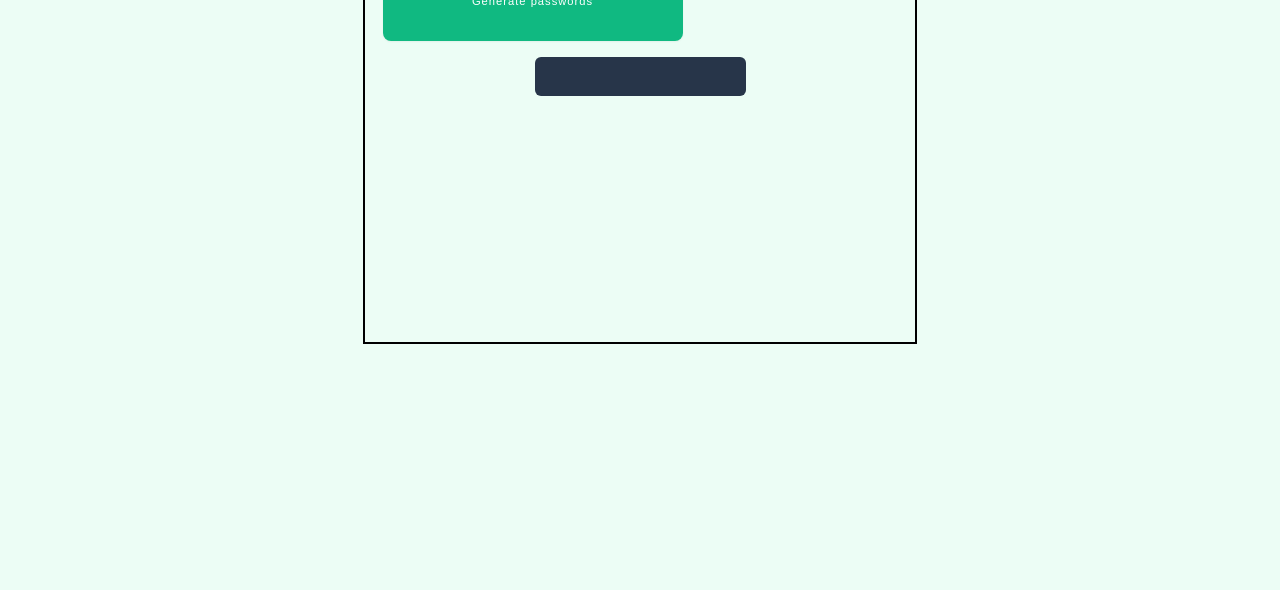
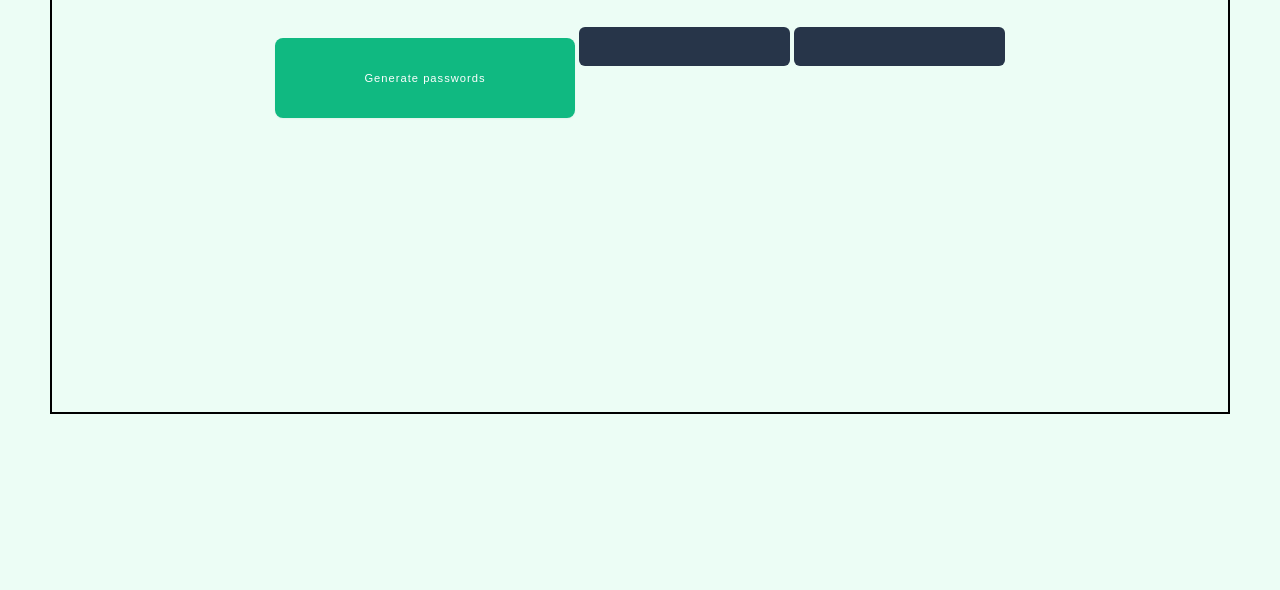
Before and after one commit to djimageonline/password_generator, a plain HTML site: page index.html in a window 1280 px wide. Shown: the part 210-800 px from the top of the page. Drawn offline with Linux system fonts and the light colour scheme.

Commit message:
style changes added divs

```diff
--- a/index.css
+++ b/index.css
@@ -4,15 +4,21 @@ body {
 }
 
 .container {
-  display: block;
-  margin-left: auto;
-  margin-right: auto;
-  width: 550px;
+  margin-top: 70px;
+  margin-left: 50px;
+  margin-right: 50px;
+
   height: 550px;
-  left: 642px;
-  top: 64px;
   text-align: center;
   border: 2px solid black;
+}
+
+.content-container {
+  height: 400px;
+  margin-top: 40px;
+  display: block;
+  justify-content: center;
+  align-items: center;
 }
 
 h1 {
@@ -62,6 +68,8 @@ color: #6B7280;
   height: 39px;
   left: 52px;
   top: 396px;
+  color:#5DEF92;
+  margin-top: 10px;
 
   background: #273549;
   border-radius: 6px;
--- a/index.html
+++ b/index.html
@@ -9,11 +9,13 @@
 </head>
 <body>
   <div class="container">
-    <h1>Generate a <span class="random-password">random password</span></h1>
-    <p id="header-insecure">Never use an insecure password again.</p>
-    <button class="generate" onclick="generatePassword()">Generate passwords</button>
-    <p id="password1-el" class="password"></p>
-    <p id="password2-el"class="password"></p>
+    <div class="content-container">
+      <h1>Generate a <span class="random-password">random password</span></h1>
+      <p id="header-insecure">Never use an insecure password again.</p>
+      <button class="generate" onclick="generatePassword()">Generate passwords</button>
+      <p id="password1-el" class="password"></p>
+      <p id="password2-el"class="password"></p>
+    </div>
   </div>
   <script src="index.js"></script>
 </body>
```
